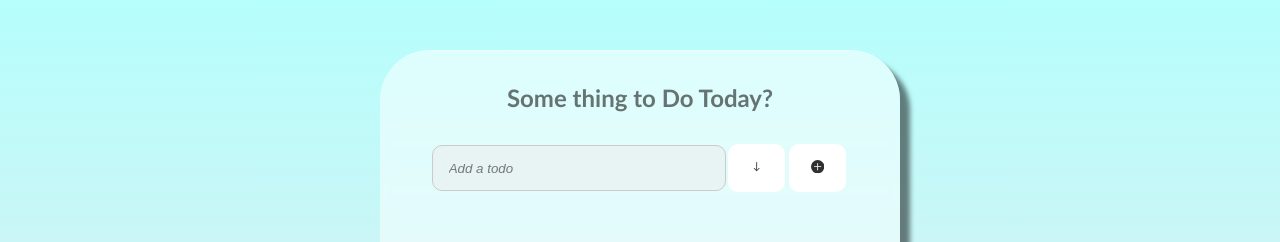
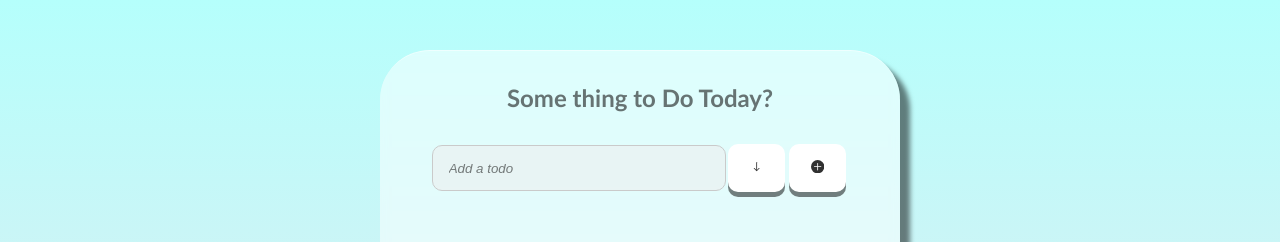
Before and after one commit to ChatoUrt/App-To-Do-list---CC-Project, a React (Create React App) app in the folder tesseract-frontend/: page / in a window 1280 px wide. Shown: the top 242 px of the page. Built offline with nearby package versions, Linux system fonts and the light colour scheme; no server answers.

Commit message:
Edition of thje buttons on the right in main input

```diff
--- a/tesseract-frontend/src/App.css
+++ b/tesseract-frontend/src/App.css
@@ -110,9 +110,18 @@ h1 {
   background-color: #ffffff;
   color: #313131;
   text-transform: capitalize;
-
+  transition: 1s;
+  box-shadow: 0px 5px rgba(0, 0, 0, 0.5);
   /*Make a hover increasing the size of the icon, maybe if you want, change them color*/
 }
+
+
+.todo-button:hover {
+  transition: 1s;
+  box-shadow: 0px 0px rgba(0, 0, 0, 0.1);
+  padding: 14.5px 20.5px;
+}
+
 
 .todo-input.edit {
   border: 2px solid #149fff;
--- a/tesseract-frontend/src/components/TodoForm.js
+++ b/tesseract-frontend/src/components/TodoForm.js
@@ -72,11 +72,11 @@ function TodoForm(props) {
             className="todo-input"
             ref={inputRef}
           />
-          <button onClick={handleDescription} className="todo-button edit">
-            <BsArrowDown />
+          <button onClick={handleDescription} className="todo-button edit ">
+            <BsArrowDown className="icon"/>
           </button>
-          <button onClick={handleSubmit} className="todo-button">
-            <BsPlusCircleFill />
+          <button onClick={handleSubmit} className="todo-button ">
+            <BsPlusCircleFill className="icon"/>
           </button>
           {showDescription && (
             <textarea
```
